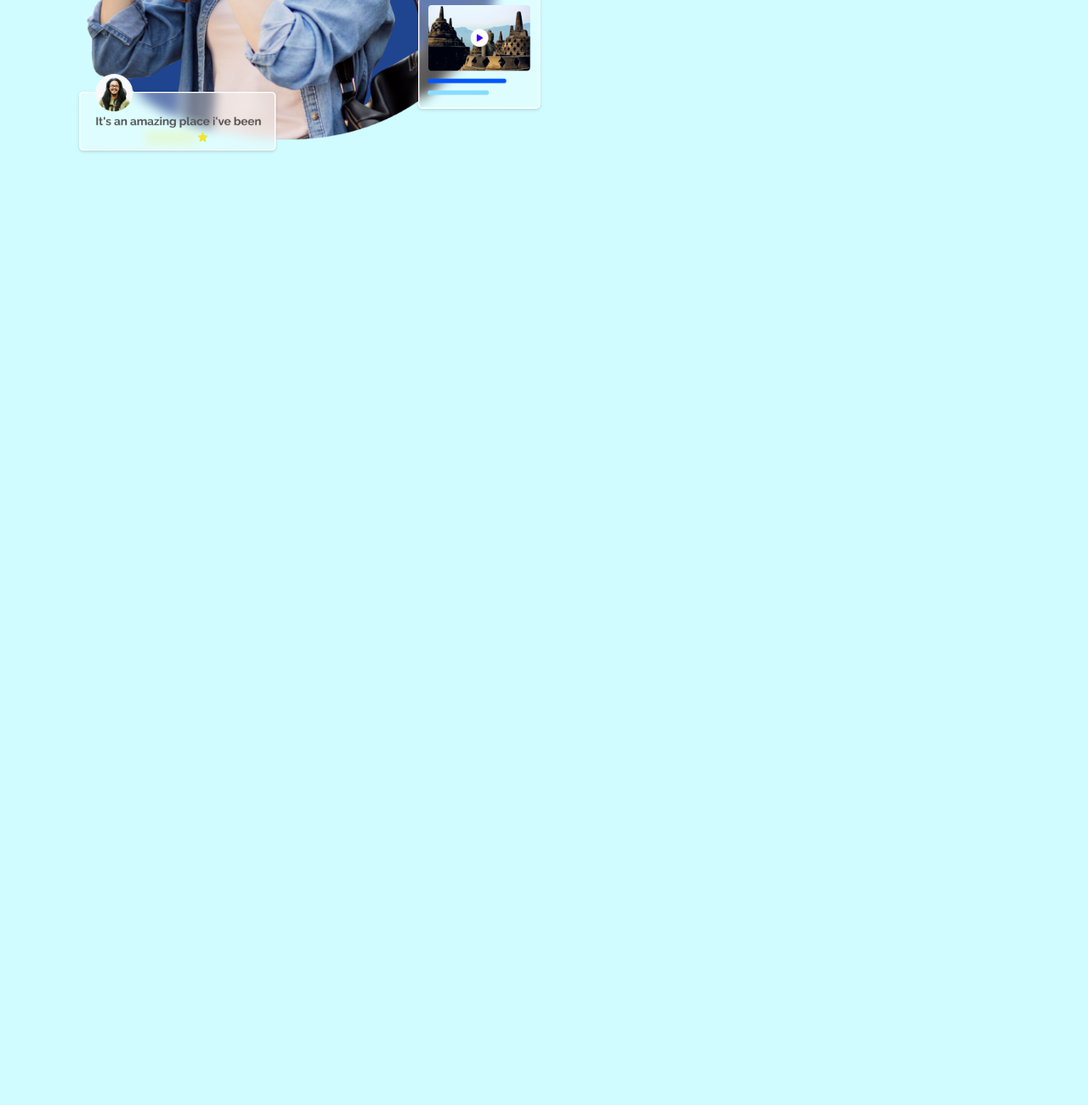
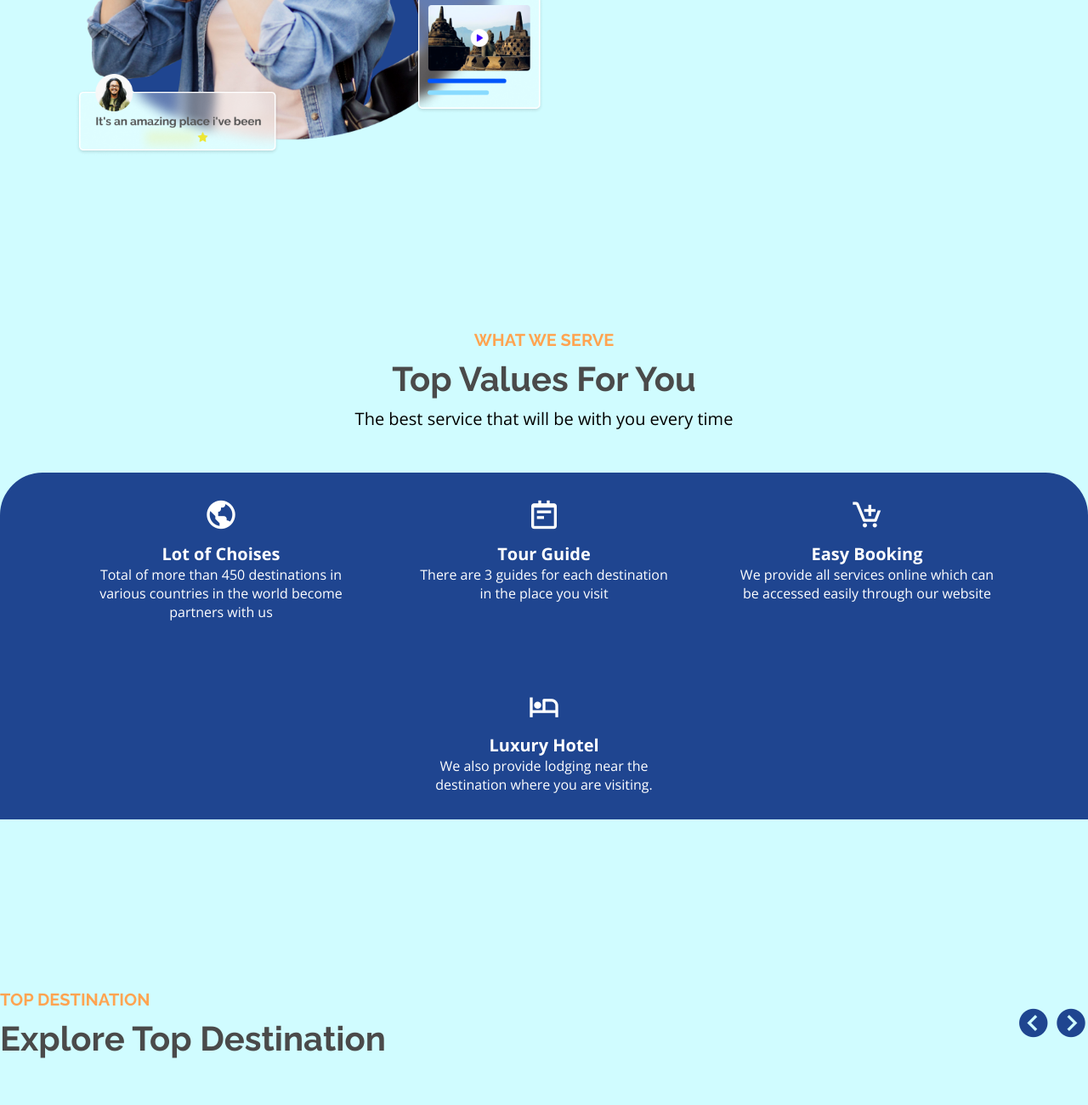
Before and after one commit to Alhiefikri/ui-slices, a plain HTML site: page Travel/index.html in a window 1280 px wide. Shown: the part 1152-2452 px from the top of the page at 85% size. Before the commit the page ends 1340 px from the top, so only its background shows below. Drawn offline with nearby package versions, Linux system fonts and the light colour scheme.

Commit message:
feat: produk section

```diff
--- a/Travel/assets/css/style.css
+++ b/Travel/assets/css/style.css
@@ -239,6 +239,133 @@ section {
 
 /* Home End */
 
+/* service start */
+.service .service-wrapper {
+  margin: auto;
+}
+.service-wrapper .row1 {
+  text-align: center;
+}
+.service-wrapper .label-service {
+  font-size: 20px;
+  font-family: var(--heading-font);
+  font-weight: 700;
+  text-transform: uppercase;
+  color: var(--second-color);
+}
+.service-wrapper .heading-service {
+  font-size: 40px;
+  font-family: var(--heading-font);
+  font-weight: 700;
+  color: #4a4a4a;
+  margin: 10px 0;
+}
+.service-wrapper .subheading-service {
+  font-size: 20px;
+}
+.service-wrapper .row2 {
+  margin-top: 50px;
+  background-color: var(--main-color);
+  color: #fff;
+  display: flex;
+  justify-content: center;
+  flex-wrap: wrap;
+  gap: 20px;
+  border-radius: 50px 50px 0 0;
+}
+.row2 .box-service {
+  position: relative;
+  max-width: 300px;
+  text-align: center;
+  padding: 30px;
+}
+.box-service i {
+  font-size: 2.5rem;
+}
+.box-service h3 {
+  font-size: 20px;
+  margin-top: 10px;
+}
+.box-service .btn-learn {
+  position: absolute;
+  bottom: 0;
+  left: 0;
+  width: 100%;
+  height: 120%;
+  background-color: rgb(255, 166, 0);
+  display: flex;
+  justify-content: center;
+  align-items: center;
+  border-radius: 50px 50px 0 0;
+  clip-path: polygon(0 100%, 100% 100%, 100% 100%, 0% 100%);
+  transition: 0.4s ease-in-out;
+}
+
+.box-service:hover .btn-learn {
+  clip-path: polygon(0 100%, 100% 100%, 100% 0, 0 0);
+  transition: 0.4s ease-in-out;
+}
+
+.btn-learn a {
+  color: white;
+}
+
+/* Service End */
+
+/* produk start */
+.produk .produk-wrapper {
+  margin: auto;
+}
+.produk-wrapper .row1 {
+  display: flex;
+  justify-content: space-between;
+  align-items: center;
+}
+.row1 .label-produk {
+  font-size: 20px;
+  font-family: var(--heading-font);
+  font-weight: 700;
+  color: var(--second-color);
+}
+.row1 .heading-produk {
+  font-size: 40px;
+  font-weight: 700;
+  font-family: var(--heading-font);
+  color: #4a4a4a;
+  margin-top: 10px;
+}
+.row1 .toggle-slider i {
+  font-size: 2.5rem;
+  color: var(--main-color);
+  cursor: pointer;
+}
+.produk-wrapper .row2 {
+  margin-top: 100px;
+  margin-bottom: 50px;
+}
+.produk-wrapper .card-produk {
+  position: relative;
+  width: 400px;
+  border-radius: 20px;
+  overflow-y: hidden;
+}
+.row2 .detail-produk {
+  background-color: rgba(255, 255, 255, 0.637);
+  position: absolute;
+  bottom: -50%;
+  left: 50%;
+  transform: translateX(-50%);
+  width: 90%;
+  padding: 30px;
+  border-radius: 20px;
+  border: 3px solid #fff;
+  backdrop-filter: blur(3px);
+  box-shadow: 0 2px 5px rgba(0, 0, 0, 0.171);
+  transition: 0.5s ease-in-out;
+}
+
+/* Produk end */
+
 @media screen and (max-width: 991px) {
   .navbar .nav-wrapper {
     padding: 0 30px;
--- a/Travel/index.html
+++ b/Travel/index.html
@@ -100,6 +100,107 @@
       </section>
     </header>
 
+    <!-- Service Start -->
+    <section class="service" id="service">
+      <div class="container service-wrapper">
+        <div class="row1">
+          <p class="label-service">WHAT WE SERVE</p>
+          <h1 class="heading-service">Top Values For You</h1>
+          <p class="subheading-service">
+            The best service that will be with you every time
+          </p>
+        </div>
+        <div class="row2">
+          <div class="box-service">
+            <i class="bx bx-world"></i>
+            <h3>Lot of Choises</h3>
+            <p>
+              Total of more than 450 destinations in various countries in the
+              world become partners with us
+            </p>
+            <div class="btn-learn">
+              <a href="#">learn More</a>
+            </div>
+          </div>
+          <div class="box-service">
+            <i class="bx bx-notepad"></i>
+            <h3>Tour Guide</h3>
+            <p>
+              There are 3 guides for each destination in the place you visit
+            </p>
+            <div class="btn-learn">
+              <a href="#">learn More</a>
+            </div>
+          </div>
+          <div class="box-service">
+            <i class="bx bx-cart-add"></i>
+            <h3>Easy Booking</h3>
+            <p>
+              We provide all services online which can be accessed easily
+              through our website
+            </p>
+            <div class="btn-learn">
+              <a href="#">learn More</a>
+            </div>
+          </div>
+          <div class="box-service">
+            <i class="bx bx-hotel"></i>
+            <h3>Luxury Hotel</h3>
+            <p>
+              We also provide lodging near the destination where you are
+              visiting.
+            </p>
+            <div class="btn-learn">
+              <a href="#">learn More</a>
+            </div>
+          </div>
+        </div>
+      </div>
+    </section>
+    <!-- Service End -->
+
+    <!-- Produk start -->
+    <section class="produk">
+      <div class="container produk-wrapper">
+        <div class="row1">
+          <div class="title-produk">
+            <p class="label-produk">TOP DESTINATION</p>
+            <h1 class="heading-produk">Explore Top Destination</h1>
+          </div>
+          <div class="toggle-slider">
+            <i class="bx bxs-chevron-left-circle"></i>
+            <i class="bx bxs-chevron-right-circle"></i>
+          </div>
+        </div>
+        <div class="row2">
+          <div class="card-produk">
+            <img src="assets/img/produk.png" alt="" />
+            <div class="detail-produk">
+              <div class="kategori-produk">
+                <p class="label-kategori">Beach</p>
+
+                <p class="price-kategori">$300</p>
+              </div>
+              <div class="title-produk">
+                <h1>Kuta, Indonesia</h1>
+              </div>
+              <div class="review-produk">
+                <div class="star"><i class="bx bxs-star"></i> 5.0</div>
+                <p>1.6k reviewer</p>
+              </div>
+              <div class="desc-produk">
+                <p>Lorem ipsum dolor sit amet, consectetur adipiscing elit.</p>
+              </div>
+              <div class="btn-produk">
+                <a href="#">Detail</a>
+              </div>
+            </div>
+          </div>
+        </div>
+      </div>
+    </section>
+    <!-- Produk End -->
+
     <script src="assets/js/main.js"></script>
   </body>
 </html>
```
Also changed, not shown: Travel/assets/img/produk.png (added).
